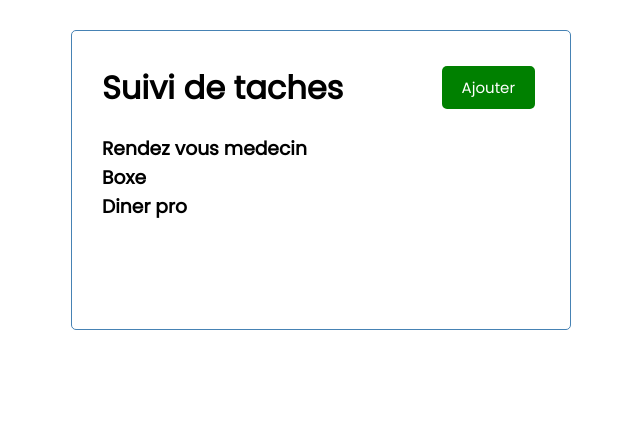
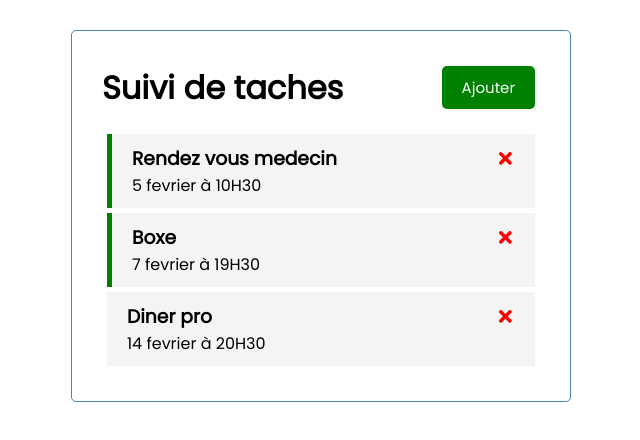
Before and after one commit to Rqmba/react-todolist, a React (Create React App) app: page / in a window 1280 px wide. Shown: the top 440 px of the page, without its empty margins (319-959 px from the left). Built offline with nearby package versions, Linux system fonts and the light colour scheme.

Commit message:
Add delete task button, implement reminder toggle, and create add task functionality

```diff
--- a/package.json
+++ b/package.json
@@ -7,6 +7,7 @@
     "cra-template": "1.2.0",
     "react": "^19.0.0",
     "react-dom": "^19.0.0",
+    "react-icons": "^5.4.0",
     "react-scripts": "5.0.1"
   },
   "scripts": {
--- a/src/App.js
+++ b/src/App.js
@@ -24,10 +24,27 @@
     },
 ])
 
+// Delete Task
+const deleteTask = (id) => {
+  setTasks(tasks.filter((task) => task.id !==id))
+}
+
+// Toggle Reminder
+const toggleReminder = (id) => {
+  setTasks(tasks.map((task) =>
+    task.id === id ? {...task, reminder:
+      !task.reminder} : task))
+}
+
   return (
     <div className="container">
       <Header />
-      <Tasks tasks={tasks} />
+      {tasks.length > 0 ?
+      <Tasks tasks={tasks}
+      onDelete={deleteTask}
+      onToggle={toggleReminder}
+      />
+      : 'Aucun évenement en cours'}
     </div>
   );
 }
--- /dev/null
+++ b/src/components/Task.js
@@ -0,0 +1,18 @@
+import { FaTimes } from "react-icons/fa"
+
+const Task = ({ task, onDelete, onToggle }) => {
+  return (
+    <div className={`task ${task.reminder ? 'reminder' : ''}`}
+    onDoubleClick={() => onToggle(task.id)}>
+        <h3>{task.text}
+            <FaTimes
+            style={{ color : 'red', cursor: 'pointer' }}
+            onClick={() => onDelete(task.id)}
+            />
+        </h3>
+        <p>{task.day}</p>
+    </div>
+  )
+}
+
+export default Task
--- a/src/components/Tasks.js
+++ b/src/components/Tasks.js
@@ -1,9 +1,14 @@
+import Task from "./Task"
 
-
-const Tasks = ({ tasks }) => {
+const Tasks = ({ tasks, onDelete, onToggle }) => {
   return (
     <>
-        {tasks.map((task) => (<h3 key={task.id}>{task.text}</h3>))}
+        {tasks.map((task) => (
+          <Task key={task.id}
+          task={task}
+          onDelete={onDelete}
+          onToggle={onToggle}
+          />))}
     </>
   )
 }
```
Also changed, not shown: src/components/AddTask.js (added, +33 -0 lines), 1 other file (tests, documents, lock files or other folders).
